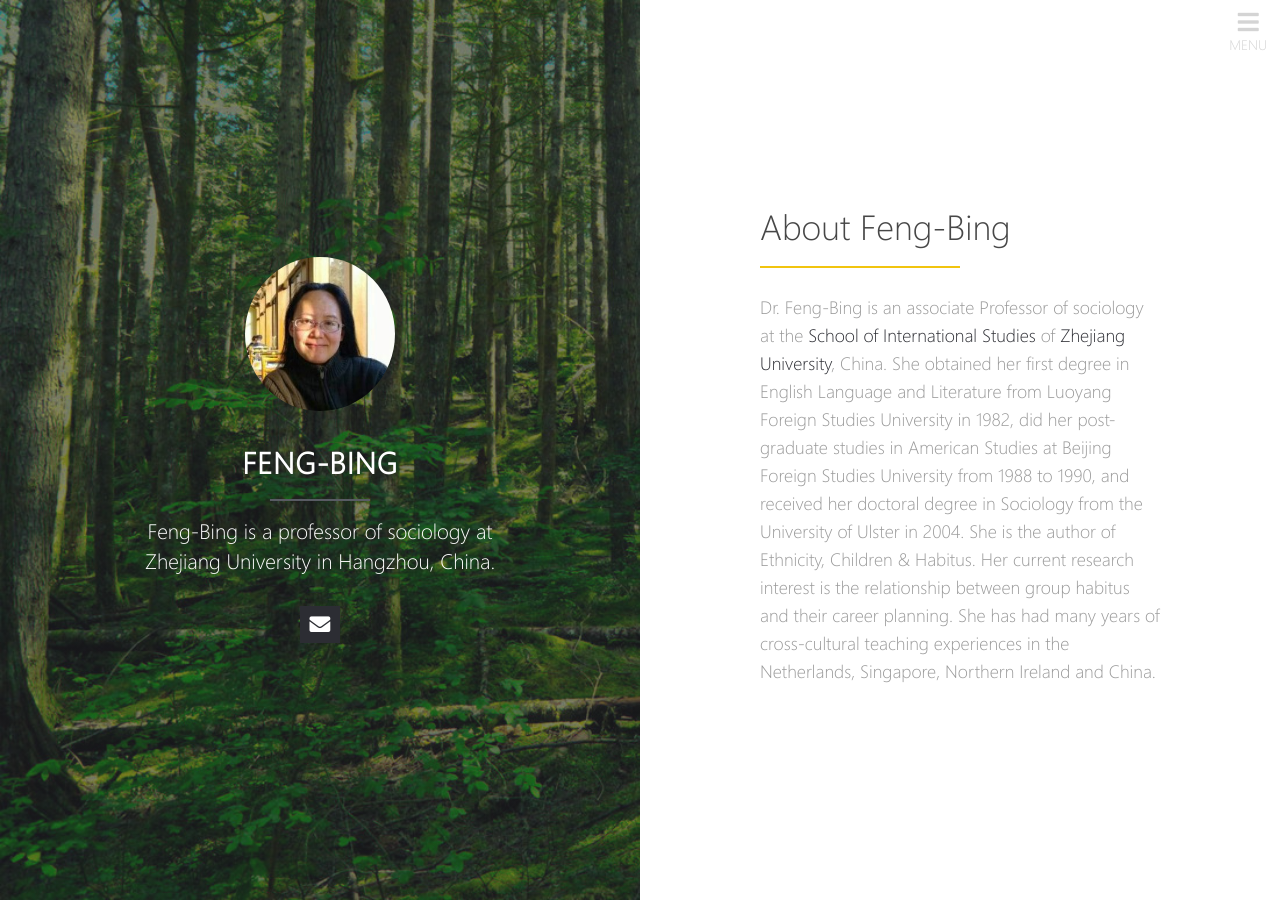
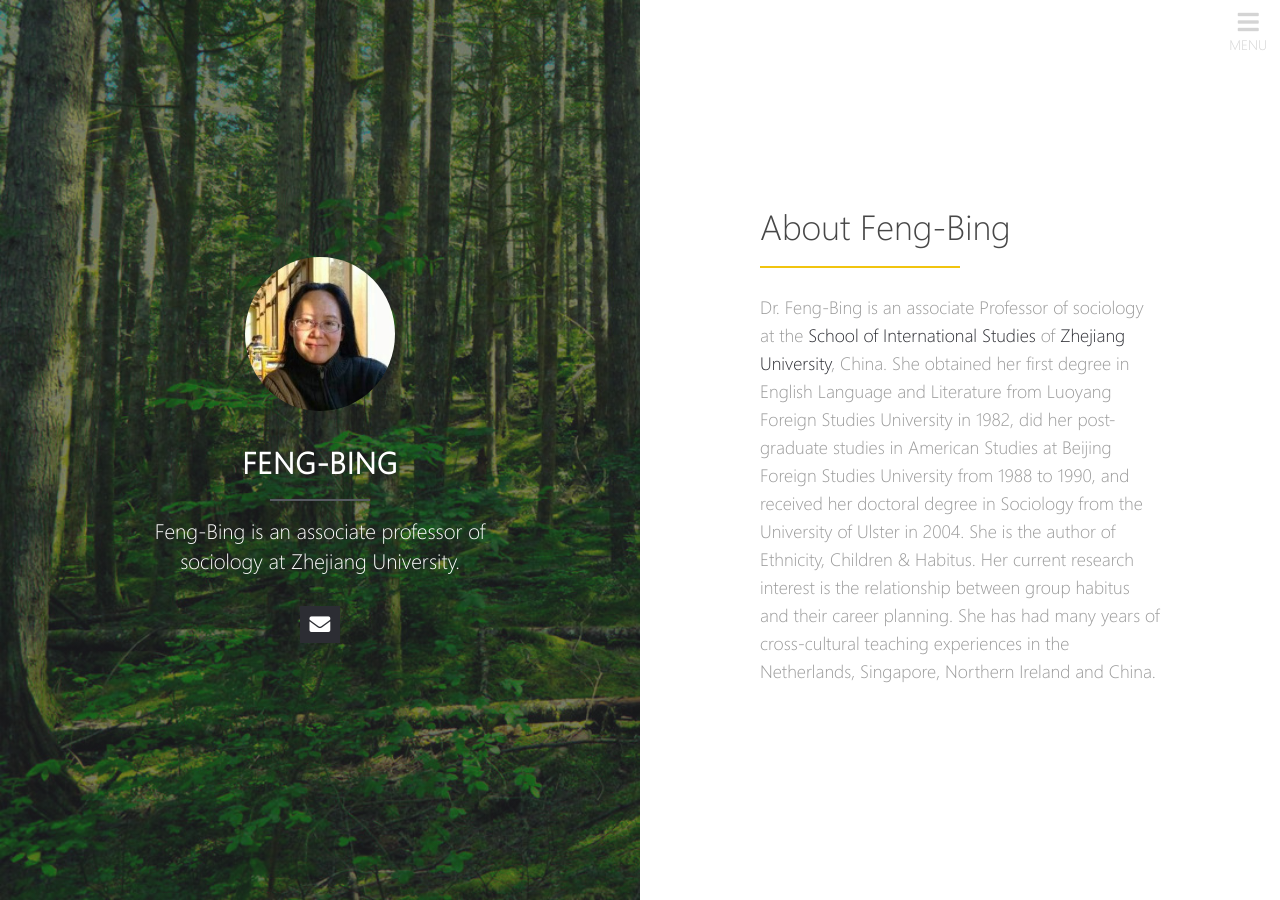
Before and after one commit to sandershihacker/fengbing-website, a Jekyll site: the page built from index.md, in a window 1280 px wide. Built offline with Jekyll 4.4.1, drawn with Linux system fonts in a browser that asks for light colours; nearby versions of some CDN libraries; our own code applies the rules of GitHub Pages for plain Markdown files.

Commit message:
Headline

```diff
--- a/_config.yml
+++ b/_config.yml
@@ -2,8 +2,7 @@
 title: Feng-Bing
 email: monica_fb@zju.edu.cn
 description: >- # this means to ignore newlines until "baseurl:"
-        Feng-Bing is a professor of sociology at Zhejiang University
-        in Hangzhou, China.
+        Feng-Bing is an associate professor of sociology at Zhejiang University.
 baseurl: "" # the subpath of your site, e.g. /blog
 url: "http://feng-bing.com" # the base hostname & protocol for your site, e.g. http://example.com
 logo: logo.png                                       # Site logo
```
